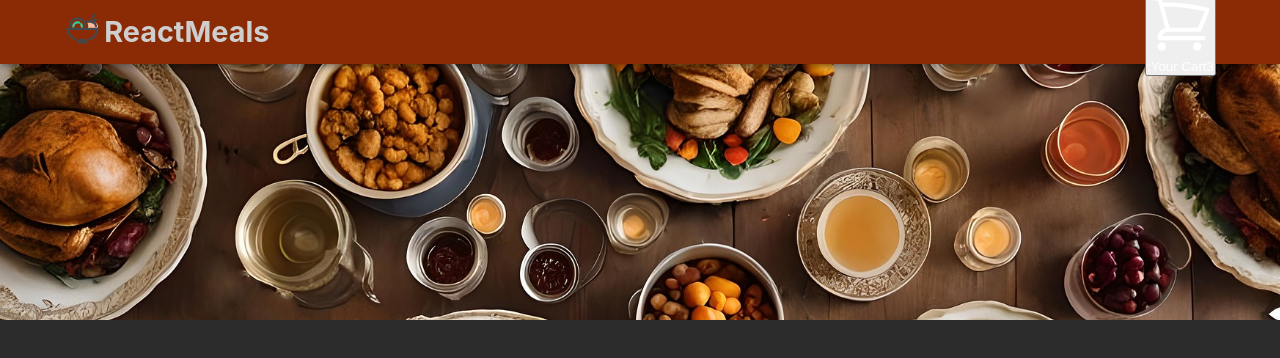
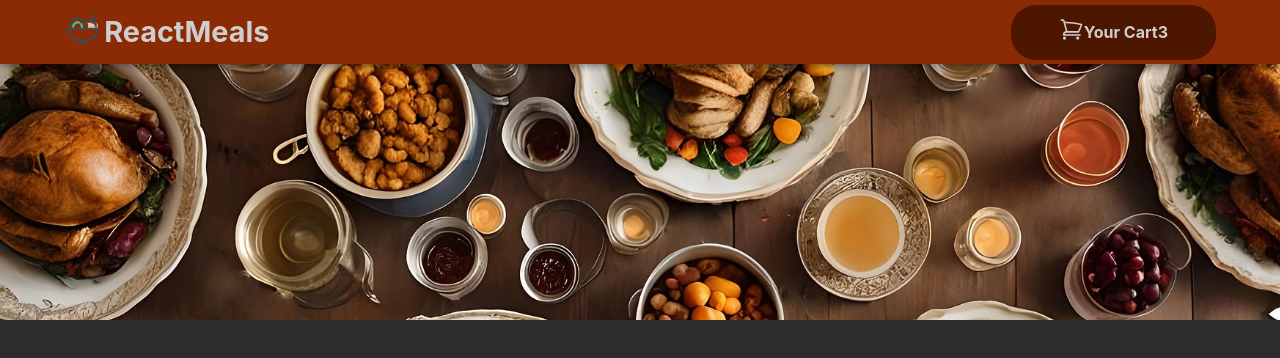
Before and after one commit to Ame3r/ReactMeals, a React (Vite) app: page / in a window 1280 px wide. Shown: the top 358 px of the page. Built offline with nearby package versions, Linux system fonts and the light colour scheme.

Commit message:
Base
Added cart icon and more styling

```diff
--- a/src/assets/CartIcon.jsx
+++ b/src/assets/CartIcon.jsx
@@ -8,6 +8,8 @@ const CartIcon= () => {
 				fill="none"
 				viewBox="0 0 24 24"
 				stroke-width="1.5"
+				height="25px"
+				width="25px"
 				stroke="currentColor"
 				class="size-6"
 			>
@@ -17,7 +19,6 @@ const CartIcon= () => {
 					d="M2.25 3h1.386c.51 0 .955.343 1.087.835l.383 1.437M7.5 14.25a3 3 0 0 0-3 3h15.75m-12.75-3h11.218c1.121-2.3 2.1-4.684 2.924-7.138a60.114 60.114 0 0 0-16.536-1.84M7.5 14.25 5.106 5.272M6 20.25a.75.75 0 1 1-1.5 0 .75.75 0 0 1 1.5 0Zm12.75 0a.75.75 0 1 1-1.5 0 .75.75 0 0 1 1.5 0Z"
 				/>
 			</svg>
-			;
 		</>
 	);
 }
--- a/src/styles/abstract/_colors.scss
+++ b/src/styles/abstract/_colors.scss
@@ -1,3 +1,5 @@
 $primary-color: rgb(44, 44, 44);
 $off-white: rgb(207, 206, 206);
-$red-wood:  rgb(138, 43, 6);
+$header-color:  rgb(138, 43, 6);
+$button-background: rgb(77, 22, 1);
+$button-hover: green;
--- a/src/styles/components/Cartbtn.module.css
+++ b/src/styles/components/Cartbtn.module.css
@@ -1,3 +1,16 @@
 .btn {
-  color: white;
+  cursor: pointer;
+  display: flex;
+  font: inherit;
+  justify-content: space-around;
+  align-items: center;
+  font-weight: bold;
+  color: rgb(207, 206, 206);
+  background-color: rgb(77, 22, 1);
+  border-radius: 25px;
+  padding: 0.75rem 3rem;
+  border: none;
+}
+.btn:hover {
+  background-color: green 0.5s ease;
 }/*# sourceMappingURL=Cartbtn.module.css.map */
--- a/src/styles/components/Cartbtn.module.scss
+++ b/src/styles/components/Cartbtn.module.scss
@@ -1,3 +1,17 @@
+@use "../abstract/colors";
 .btn {
-	color: white;
+	cursor: pointer;
+    display: flex;
+    font: inherit;
+    justify-content: space-around;
+    align-items: center;
+    font-weight: bold;
+    color: colors.$off-white;
+    background-color: colors.$button-background;
+    border-radius: 25px;
+    padding: 0.75rem 3rem;
+    border: none;
+ &:hover{
+    background-color: green 0.5s ease;
+ }
 }
--- a/src/styles/layouts/Header.module.scss
+++ b/src/styles/layouts/Header.module.scss
@@ -8,7 +8,7 @@
     height: 4rem;
     justify-content: space-between;
     padding: 0 5%;
-    background-color: colors.$red-wood;
+    background-color: colors.$header-color
     box-shadow: 0px 2px 8px rgba(0, 0, 0, 0.5);
 }
 
```
Also changed, not shown: 1 other file (tests, documents, lock files or other folders).
